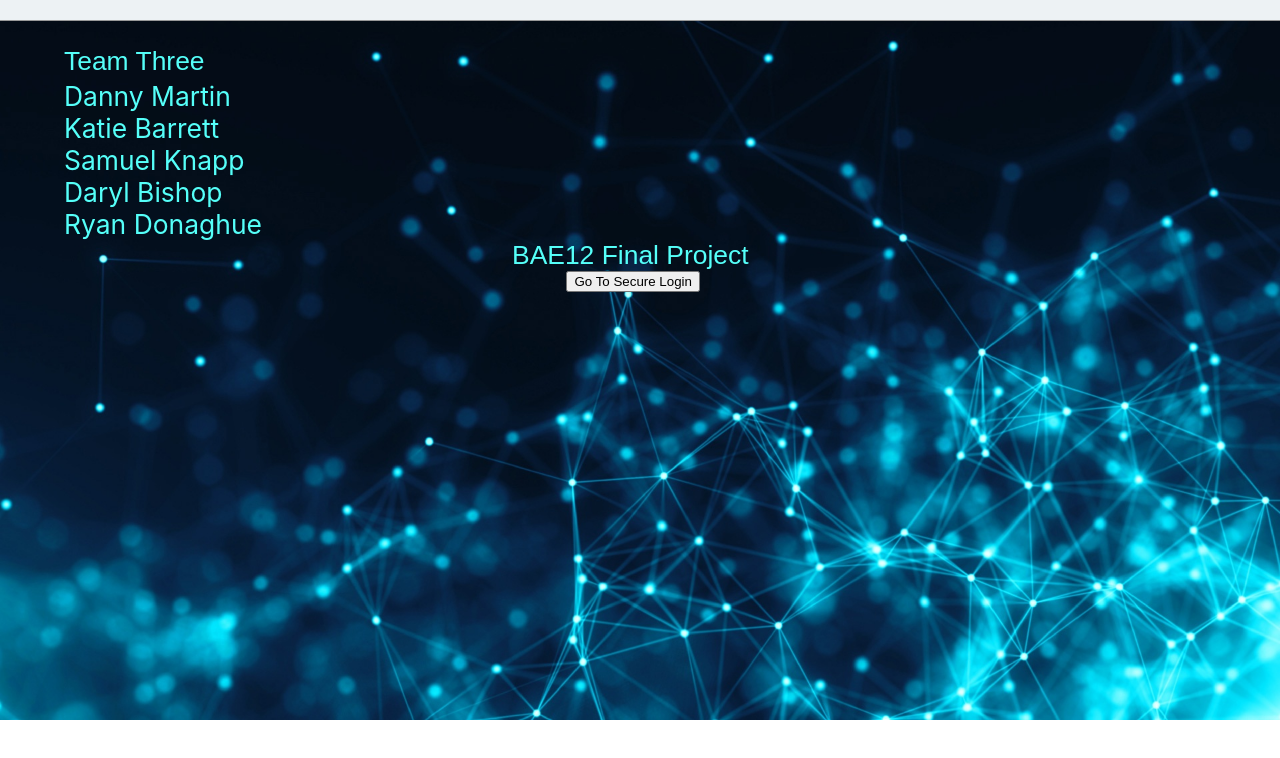
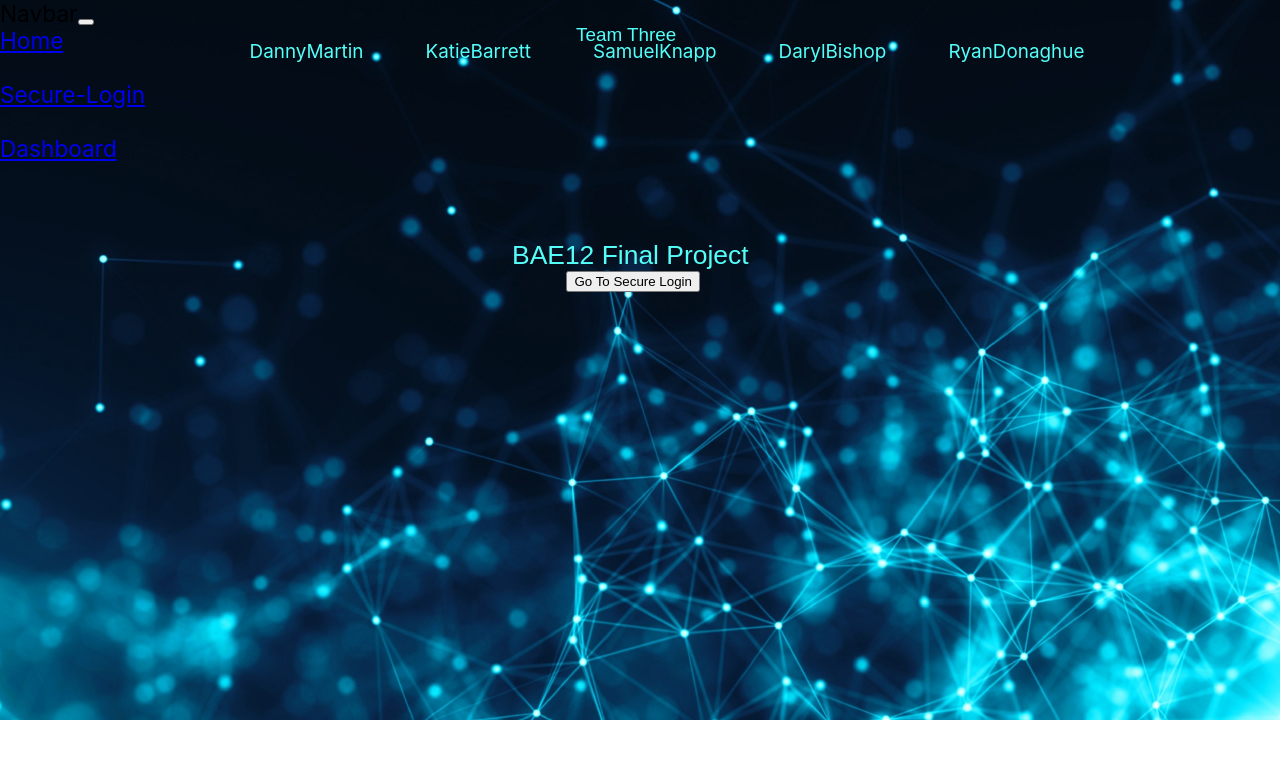
Before and after one commit to KBarrett89/Group3-Frontend, a React (Create React App) app: page / in a window 1280 px wide. Shown: the top 758 px of the page. Built offline with nearby package versions, Linux system fonts and the light colour scheme.

Commit message:
improved css for homepage

```diff
--- a/package.json
+++ b/package.json
@@ -10,7 +10,7 @@
     "bootstrap": "^3.4.1",
     "leaflet": "^1.7.1",
     "react": "^17.0.2",
-    "react-bootstrap": "^1.6.3",
+    "react-bootstrap": "^1.6.4",
     "react-dom": "^17.0.2",
     "react-leaflet": "^3.2.1",
     "react-router-dom": "^5.3.0",
--- a/src/App.js
+++ b/src/App.js
@@ -5,6 +5,7 @@ import Home from './components/Home'
 import Login from './components/Login'
 import Dashboard from './components/Dashboard'
 import Results from './components/Results';
+import Navigation from './components/Navbar';
 
 
 
@@ -12,6 +13,7 @@ import Results from './components/Results';
 function App() {
   return (
     <div className="App">
+      <Navigation/>
       <BrowserRouter>
         <div>
           <div className="header">
--- a/src/components/Dashboard.css
+++ b/src/components/Dashboard.css
@@ -11,7 +11,7 @@
 
 #logOff{
     position: absolute;
-    left: 2%;
+    right: 2%;
     top: 5%;
     align-items: center;
     justify-content: center;
--- a/src/components/Home.jsx
+++ b/src/components/Home.jsx
@@ -20,17 +20,17 @@ function Home(props) {
 <div id = 'teamname'>
   <p id = 'team'> Team Three </p>
   </div>
+
   <div id ='names'>
-  Danny Martin
-  <br />
-  Katie Barrett
-  <br />
-  Samuel Knapp
-  <br />
-  Daryl Bishop
-  <br />
-  Ryan Donaghue
-  <br />
+  <h>DannyMartin   </h>
+
+  <h>KatieBarrett  </h>
+
+  <h>SamuelKnapp   </h>
+
+  <h>DarylBishop   </h>
+
+  <h> RyanDonaghue   </h>
 
 </div>
 </>
--- /dev/null
+++ b/src/components/Navbar.jsx
@@ -0,0 +1,33 @@
+import {Navbar, Nav} from 'react-bootstrap'
+import './home.css'
+
+
+
+const Navigation = () => {
+
+    return (
+        <div id = "nav">
+        <Navbar className="navbar" fixed="bottom">
+
+          <Navbar.Brand href="">Navbar</Navbar.Brand>
+          <Navbar.Toggle aria-controls="navbar-nav" />
+          <Navbar.Collapse id="navbar-nav">
+            <Nav className="mr-auto">
+              <Nav.Link href="/">Home</Nav.Link>
+              <br/>
+              <br/>
+              <Nav.Link href="/login">Secure-Login</Nav.Link>
+              <br/>
+              <br/>
+              <Nav.Link href="/dashboard">Dashboard</Nav.Link>
+            </Nav>
+
+          </Navbar.Collapse>
+        </Navbar>
+        </div>
+
+
+    )
+}
+
+export default Navigation;
--- a/src/components/home.css
+++ b/src/components/home.css
@@ -24,18 +24,24 @@
 }
 #team{
     position: fixed;
-    left: 5%;
-    top: 20px;
+    left: 45%;
+    top: 5px;
     justify-content: center;
     color:rgb(85, 255, 249) ;
-    font-size: 7mm;
+    font-size: 5mm;
 
 }
 #names{
     position: fixed;
+    word-spacing: 15mm;
+    left: 19.5%;
+
+    top: 5%;
+    color:rgb(85, 255, 249) ;
+    font-size: 5mm;
+}
+#nav{
    display: inline;
-    left: 5%;
-    top: 10%;
-    color:rgb(85, 255, 249) ;
-    font-size: 7mm;
+    font-size: 6mm;
+
 }
--- a/src/index.css
+++ b/src/index.css
@@ -16,11 +16,7 @@ code {
   padding: 20px;
 }
 
-.header {
-  padding: 10px;
-  background: #edf2f4;
-  border-bottom: 1px solid #999;
-}
+
 .header a {
   color: #0072ff;
   text-decoration: none;
```
Also changed, not shown: 1 other file (tests, documents, lock files or other folders).
